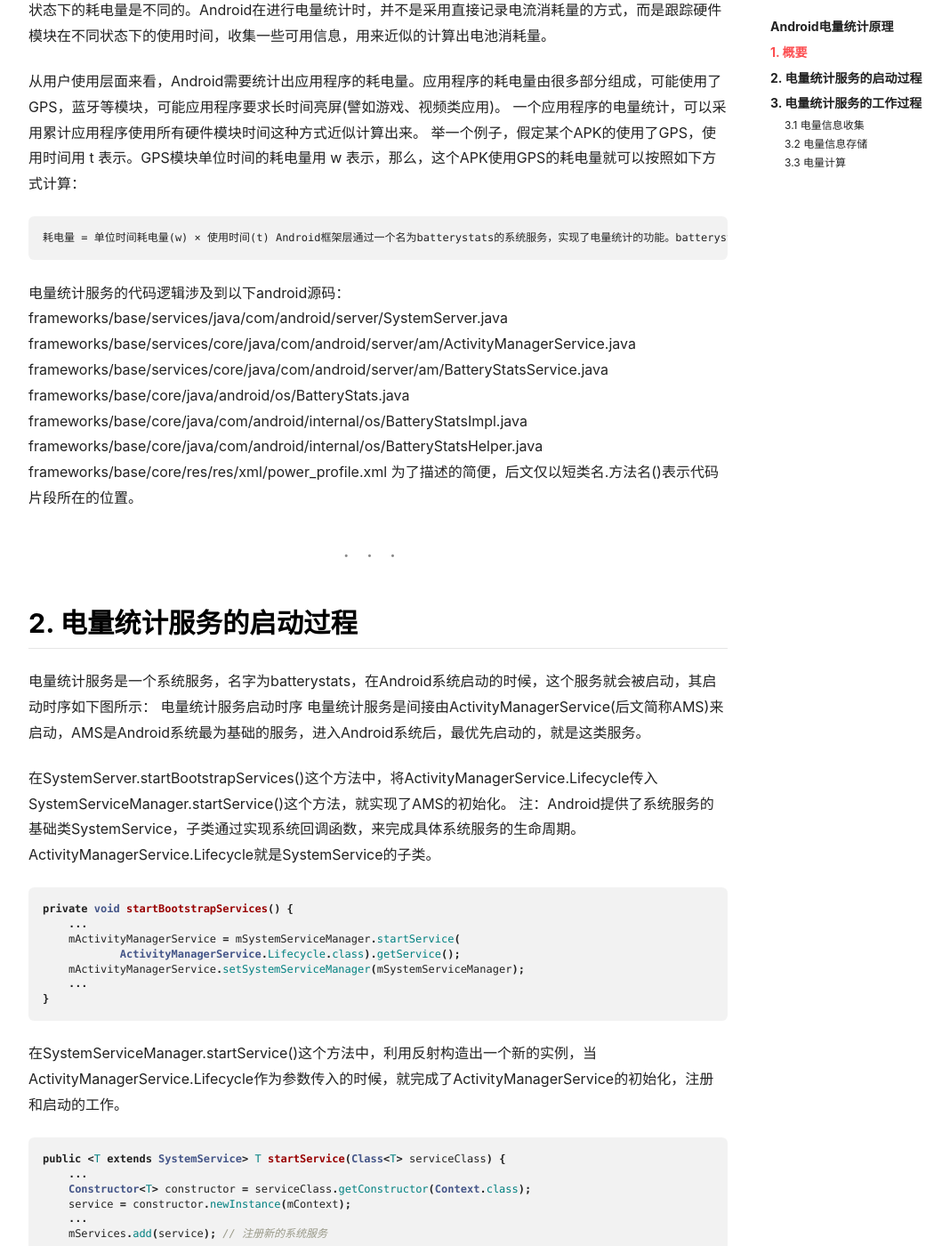
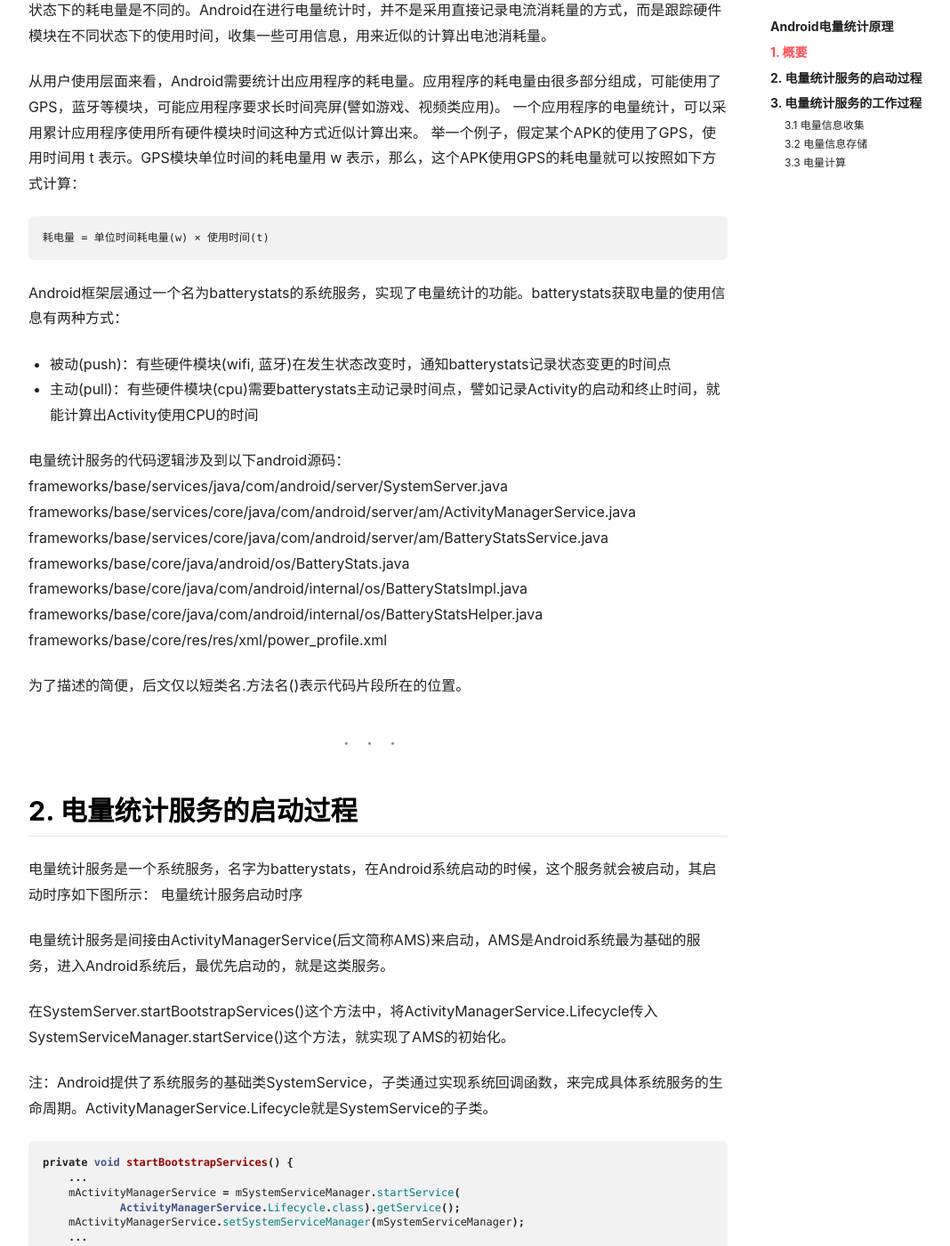
Before and after one commit to panard313/panard313.github.io, a Jekyll site: the page built from _posts/2018-06-01-power-count.md, in a window 1280 px wide and 1400 px high, scrolled down 681 px. Shown: the whole window at 89% size, without its empty margins (105-1173 px from the left). Built offline with Jekyll 4.4.1, drawn with Linux system fonts in a browser that asks for light colours; nearby versions of some CDN libraries; some of the changed text lies outside the part shown.

Commit message:
fix markdown format

````diff
--- a/_posts/2018-06-01-power-count.md
+++ b/_posts/2018-06-01-power-count.md
@@ -25,6 +25,7 @@
 举一个例子，假定某个APK的使用了GPS，使用时间用 t 表示。GPS模块单位时间的耗电量用 w 表示，那么，这个APK使用GPS的耗电量就可以按照如下方式计算：
 
     耗电量 = 单位时间耗电量(w) × 使用时间(t)
+
 Android框架层通过一个名为batterystats的系统服务，实现了电量统计的功能。batterystats获取电量的使用信息有两种方式：
 - 被动(push)：有些硬件模块(wifi, 蓝牙)在发生状态改变时，通知batterystats记录状态变更的时间点
 - 主动(pull)：有些硬件模块(cpu)需要batterystats主动记录时间点，譬如记录Activity的启动和终止时间，就能计算出Activity使用CPU的时间
@@ -37,15 +38,18 @@
 frameworks/base/core/java/com/android/internal/os/BatteryStatsImpl.java
 frameworks/base/core/java/com/android/internal/os/BatteryStatsHelper.java
 frameworks/base/core/res/res/xml/power_profile.xml
+
 为了描述的简便，后文仅以短类名.方法名()表示代码片段所在的位置。
 
 ---
 ## 2. 电量统计服务的启动过程
 电量统计服务是一个系统服务，名字为batterystats，在Android系统启动的时候，这个服务就会被启动，其启动时序如下图所示：
 电量统计服务启动时序
+
 电量统计服务是间接由ActivityManagerService(后文简称AMS)来启动，AMS是Android系统最为基础的服务，进入Android系统后，最优先启动的，就是这类服务。
 
 在SystemServer.startBootstrapServices()这个方法中，将ActivityManagerService.Lifecycle传入SystemServiceManager.startService()这个方法，就实现了AMS的初始化。
+
 注：Android提供了系统服务的基础类SystemService，子类通过实现系统回调函数，来完成具体系统服务的生命周期。ActivityManagerService.Lifecycle就是SystemService的子类。
 ```java
 private void startBootstrapServices() {
@@ -118,11 +122,13 @@
 
 ## 3. 电量统计服务的工作过程
 电量统计包含几个重要的功能：信息收集、信息存储和电量计算。
-信息收集是指在什么时间点采用什么方式收集电量使用数据
-信息存储按照什么格式存放，存放在什么位置
-电量计算是指根据已经收集的信息，如何计算出不同应用、服务、进程等的电量使用情况
+- 信息收集是指在什么时间点采用什么方式收集电量使用数据
+- 信息存储按照什么格式存放，存放在什么位置
+- 电量计算是指根据已经收集的信息，如何计算出不同应用、服务、进程等的电量使用情况
+
 在具体介绍电量统计服务的工作过程之前，先上工作原理图一张：
 电量统计服的工作过程
+
 ### 3.1 电量信息收集
 batterystats有主动和被动收集电量使用信息的方式，收集的信息基本都包含硬件模块的状态和被使用的时间两个维度。为什么仅仅是收集不同硬件模块的使用时间呢？ 前面我们说过，手机电压通常是恒定的，耗电量是通过 “单位时间电流量(I) × 使用时间(t)” 来计算，而单位时间电流量是由厂商给定的，定义在power_profile.xml中， 所以，只需要收集不同硬件模块的使用时间，就可以近似的计算出耗电量了
 
````
